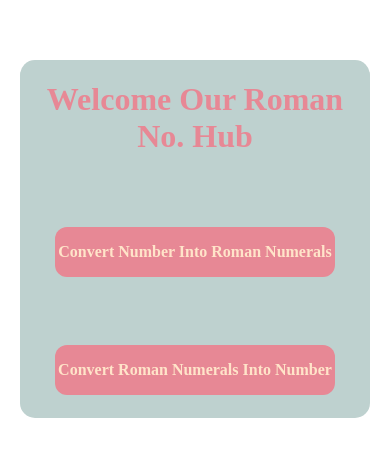
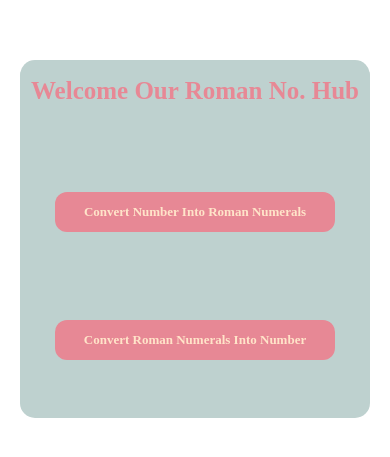
Before and after one commit to Codinghub420/Roman-Hub, a plain HTML site: page index.html in a window 390 px wide. Shown: the part 183-640 px from the top of the page. Drawn offline with Linux system fonts and the light colour scheme.

Commit message:
Update index.html
more attractive

```diff
--- a/index.html
+++ b/index.html
@@ -50,7 +50,14 @@
                 height:358px;
                 width:350px;
             }
-
+            h1{
+                font-size: 25px;
+            }
+            .anchor{
+                height:40px;
+                margin-top: 70px;
+                font-size: 13px;
+            }
         }
     </style>
 </head>
```
